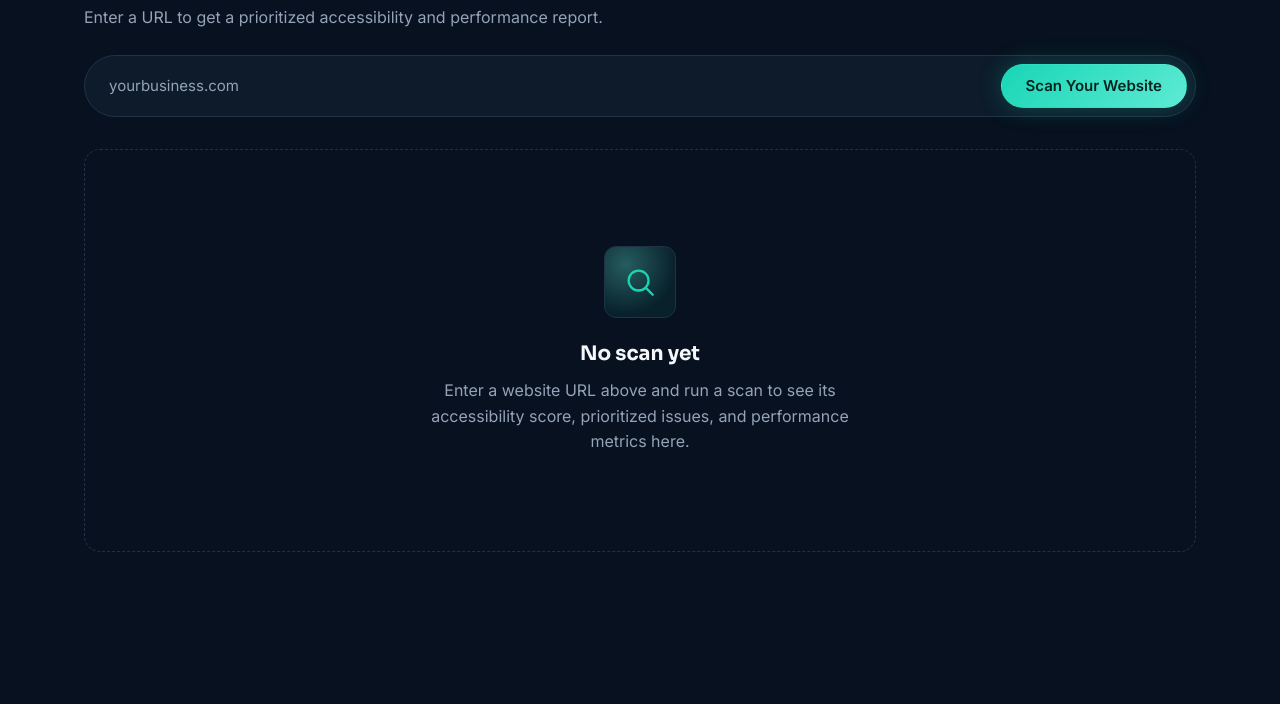
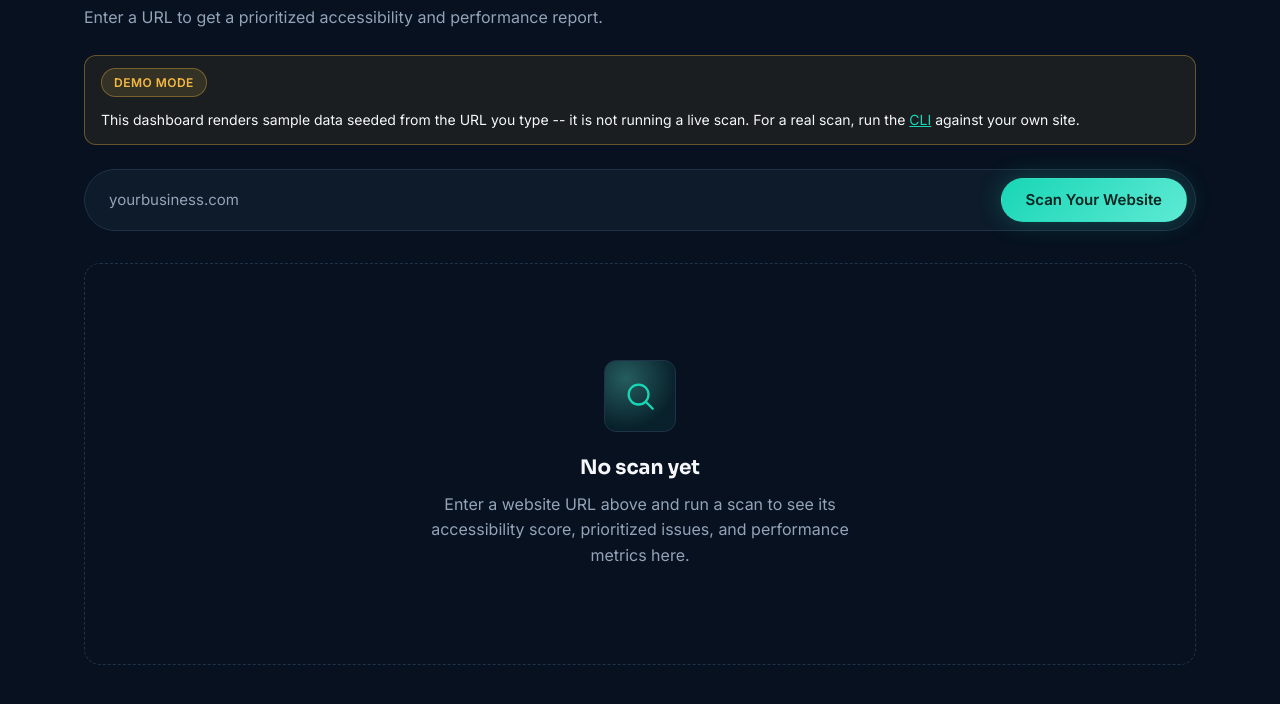
Before and after one commit to BiLalAhmed01/A11yLens, a website: page public/dashboard.html in a window 1280 px wide. Shown: the part 150-854 px from the top of the page. Before the commit the page ends 800 px from the top, so only its background shows below. Drawn offline with Linux system fonts and the light colour scheme.

Commit message:
Portfolio-readiness pass: LICENSE file, demo-mode disclosure, README screenshots
- Add the MIT LICENSE file that README/package.json already claimed but
  never actually shipped.
- Add a visible "Demo mode" banner directly in the dashboard UI, not just
  a code comment -- the mock scan data was previously indistinguishable
  from a real one to anyone just clicking around.
- Add landing page + dashboard screenshots to the README, plus a
  "Current state" table making explicit what's real (the CLI, the
  landing page) versus mocked (the dashboard).

```diff
--- a/public/dashboard.html
+++ b/public/dashboard.html
@@ -12,6 +12,16 @@
 <link rel="stylesheet" href="assets/styles.css" />
 <style>
   main { padding: var(--space-6) 0 var(--space-9); }
+
+  .demo-banner {
+    display: flex; align-items: center; gap: var(--space-3);
+    background: rgba(245,185,66,0.08); border: 1px solid rgba(245,185,66,0.35);
+    border-radius: var(--radius-md); padding: var(--space-3) var(--space-4);
+    margin-bottom: var(--space-5);
+    font-size: 14px; color: var(--text); flex-wrap: wrap;
+  }
+  .demo-banner .badge { flex-shrink: 0; }
+  .demo-banner a { text-decoration: underline; }
 
   .scan-bar {
     display: flex; gap: var(--space-3);
@@ -159,6 +169,11 @@
     <h1 style="font-size: clamp(1.5rem, 3vw, 2rem); margin-bottom: var(--space-2);">Scan a website</h1>
     <p style="margin-bottom: var(--space-5);">Enter a URL to get a prioritized accessibility and performance report.</p>
 
+    <div class="demo-banner" role="note">
+      <span class="badge badge-warning">Demo mode</span>
+      <span>This dashboard renders sample data seeded from the URL you type -- it is not running a live scan. For a real scan, run the <a href="https://github.com/BiLalAhmed01/A11yLens#usage" target="_blank" rel="noopener noreferrer">CLI</a> against your own site.</span>
+    </div>
+
     <form class="scan-bar" id="scanForm">
       <label class="visually-hidden" for="urlInput">Website URL to scan</label>
       <input id="urlInput" name="url" type="text" inputmode="url" placeholder="yourbusiness.com" autocomplete="url" required />
```
Also changed, not shown: README.md, docs/dashboard-results.png (added), docs/landing-hero.png (added), 1 other file.
